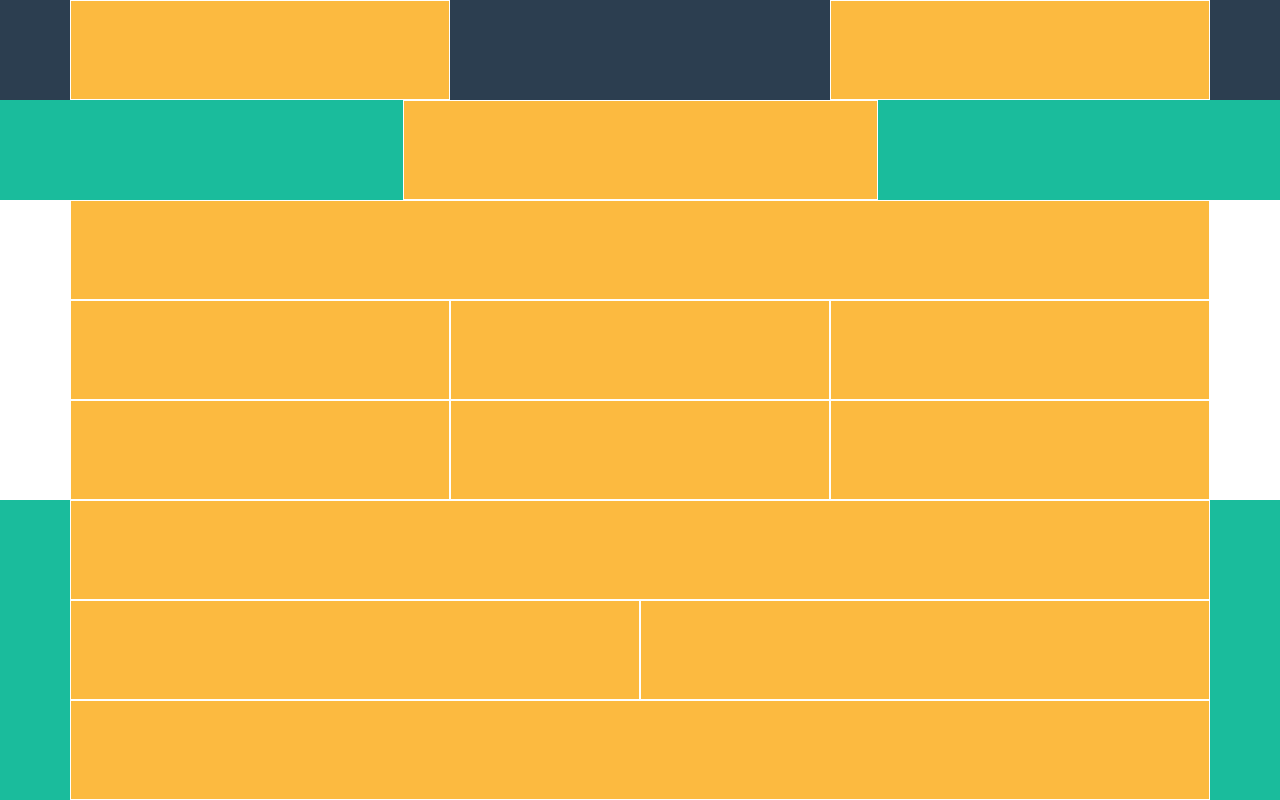
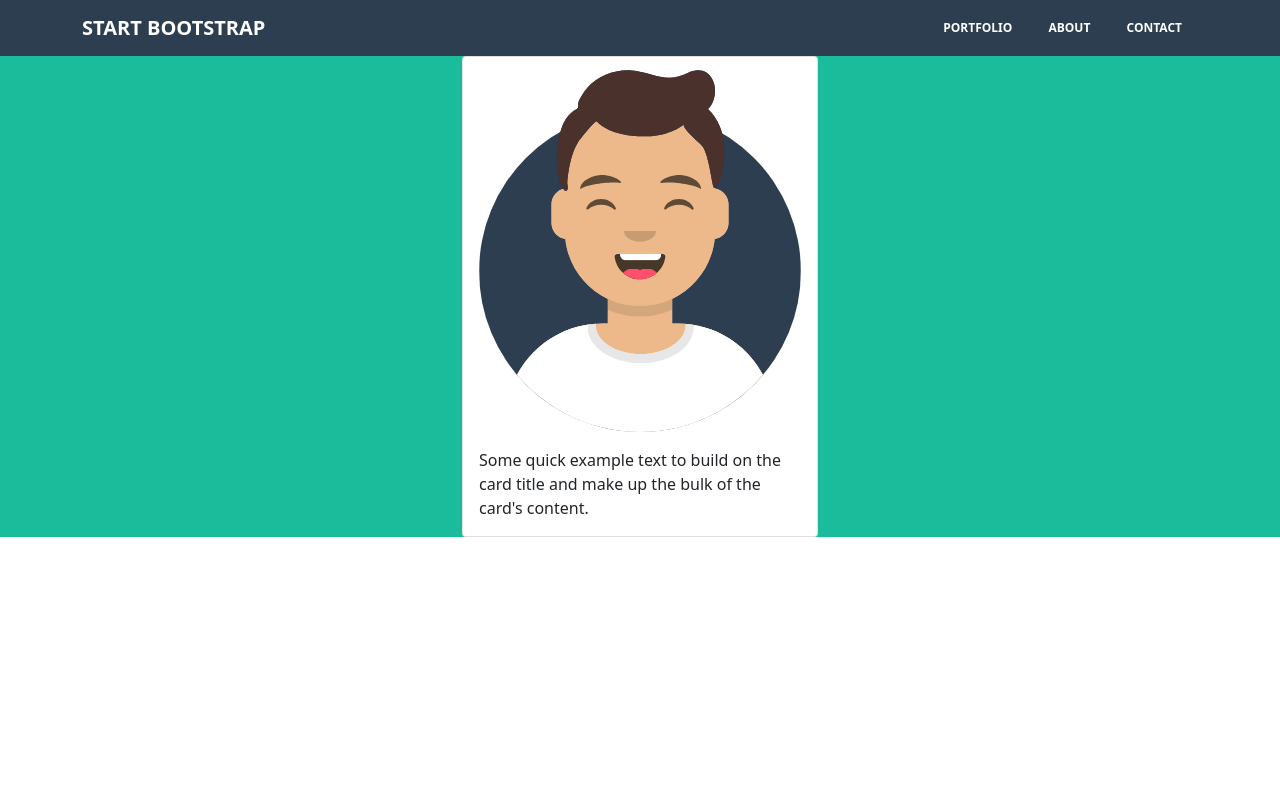
Before and after one commit to robertolatini31/html-css-bootstrap-freelancer, a plain HTML site: page index.html in a window 1280 px wide. Shown: the top 800 px of the page. Drawn offline with nearby package versions, Linux system fonts and the light colour scheme.

Commit message:
added navbar

```diff
--- a/assets/css/style.css
+++ b/assets/css/style.css
@@ -8,11 +8,27 @@
 
 
 
-.debug [class^="col-"] {
-    height: 100px;
-    border: 1px solid white;
-    background-color: rgb(252, 186, 64);
+
+
+/* #region *** Common ***  */
+
+img {
+    max-width: 100%;
 }
+
+/* #endregion *** Common ***  */
+
+/* #region *** Utility ***  */
+
+.fs_small {
+    font-size: 12px;
+}
+
+.fs_notmal {
+    font-size: 1rem;
+}
+
+/* #endregion *** Utility ***  */
 
 /* #region *** Header ***  */
 
--- a/index.html
+++ b/index.html
@@ -14,18 +14,33 @@
 
     <header class="stie_header">
 
-        <div class="container-md">
+        <nav class="navbar navbar-expand-lg navbar-dark">
 
-            <div class="row justify-content-between">
-                <div class="col-4"></div>
-                <!-- /.col-6 -->
-                <div class="col-4"></div>
-                <!-- /.col-6 -->
+            <div class="container">
+
+              <a class="navbar-brand text-uppercase fw-bolder fs_normal" href="#">start bootstrap</a>
+
+              <button class="navbar-toggler d-block d-md-none" type="button">
+                <span class="navbar-toggler-icon"></span>
+              </button>
+
+                <ul class="navbar-nav mb-2 mb-lg-0 d-none d-md-block">
+                  <li class="nav-item d-inline-block px-2">
+                    <a class="nav-link active text-uppercase fw-bolder fs_small" aria-current="page" href="#">portfolio</a>
+                  </li>
+                  <li class="nav-item d-inline-block px-2">
+                    <a class="nav-link active text-uppercase fw-bolder fs_small" aria-current="page" href="#">about</a>
+                  </li>
+                  <li class="nav-item d-inline-block px-2">
+                    <a class="nav-link active text-uppercase fw-bolder fs_small" aria-current="page" href="#">contact</a>
+                  </li>
+                </ul>
+                <!-- /. right-menu  -->
+
             </div>
-            <!-- /.row -->
+            <!-- /. Container -->
 
-        </div>
-        <!-- /.container-md -->
+        </nav>
 
     </header>
     <!-- /.stie_header -->
@@ -33,14 +48,28 @@
     <main class="site_main">
 
         <div class="hero">
-            <div class="container">
-                <div class="row justify-content-center">
-                    <div class="col-5"></div>
-                    <!-- /.col-12 -->
+
+           <div class="container">
+
+            <div class="row justify-content-center">
+
+                <div class="col-4">
+                    <div class="card">
+                        <img src="./assets/img/avatar.svg" class="card-img-top" alt="...">
+                        <div class="card-body">
+                          <p class="card-text">Some quick example text to build on the card title and make up the bulk of the card's content.</p>
+                        </div>
+                    </div>
                 </div>
-                <!-- /.row justify-content-center -->
+                <!-- /.col-4 -->
+
             </div>
-            <!-- /.container-md -->
+            <!-- /.row -->
+
+
+
+           </div>
+           <!-- /.container -->
         </div>
         <!-- /.hero -->
 
```
